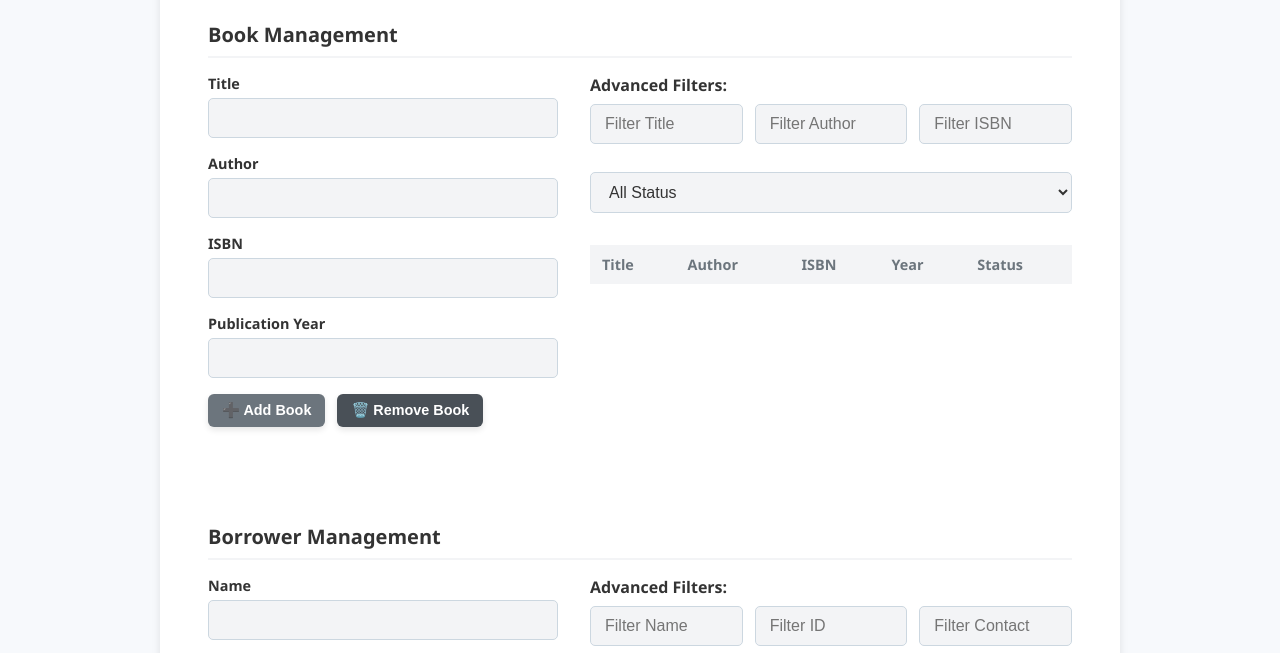
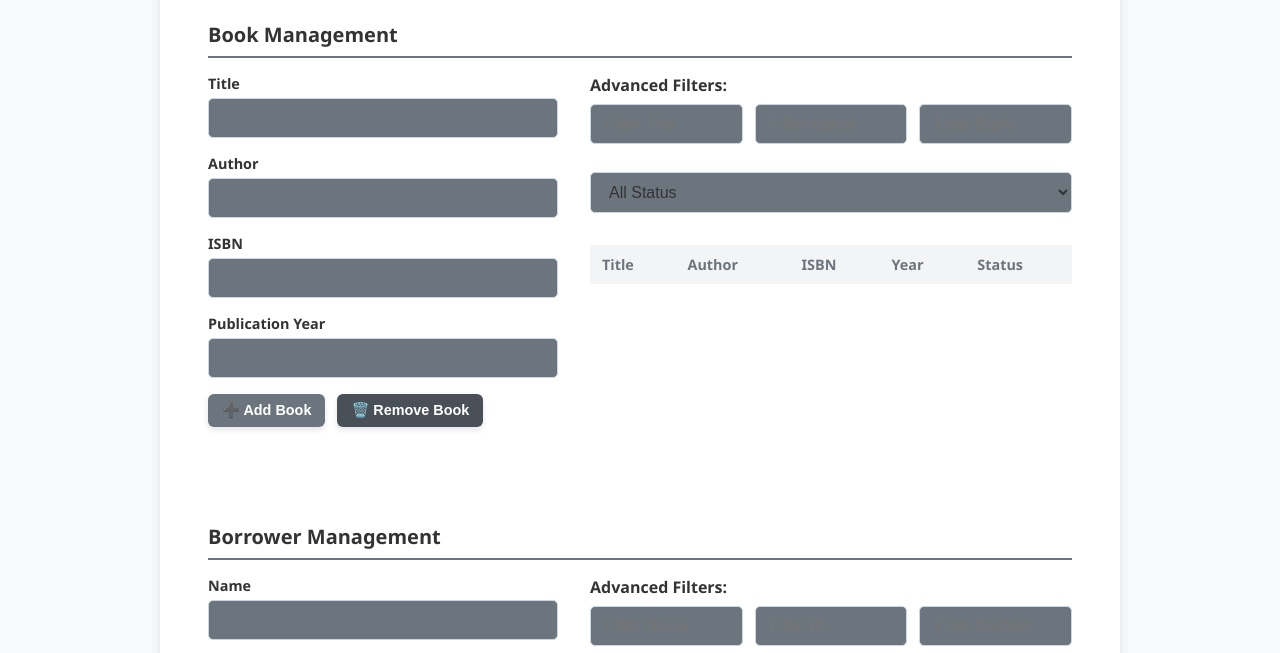
Before and after one commit to ch0ngs/Library-Management-System, a plain HTML site: page index.html in a window 1280 px wide. Shown: the part 119-772 px from the top of the page. Drawn offline with Linux system fonts and the light colour scheme.

Commit message:
Update index.html

```diff
--- a/index.html
+++ b/index.html
@@ -12,7 +12,7 @@
     --primary-color: #6c757d;
     --primary-hover: #5a6268;
     --surface-color: #fff;
-    --surface-alt: #f3f4f6;
+    --surface-alt: #6c757d;
     --error-color: #dc2626;
     --table-header-bg: #f3f4f6;
     --table-row-hover: #e0e7ff;
```
